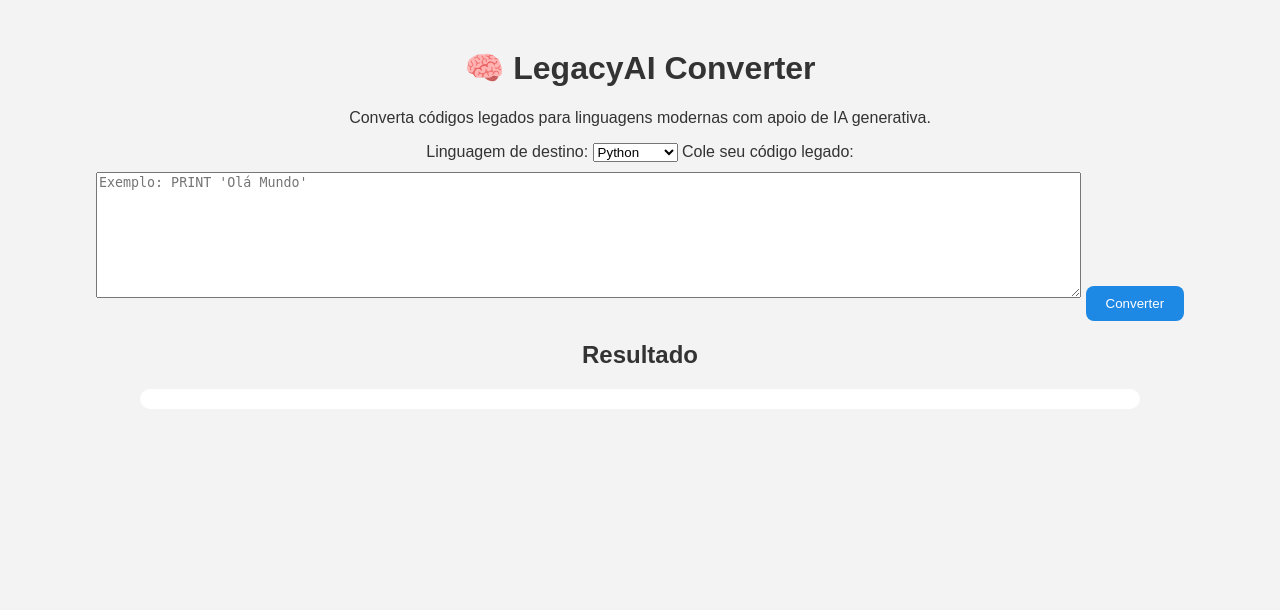
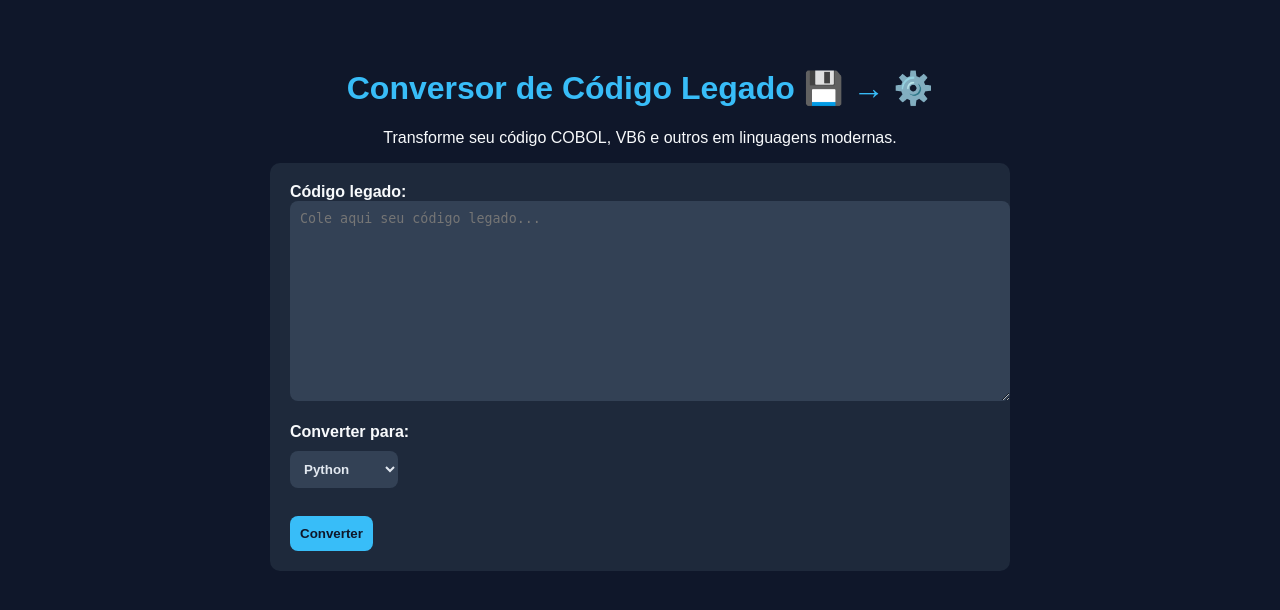
Before and after one commit to LucasFeijoDev/legacy-IA-converter, a Flask app: page / in a window 1280 px wide. Shown: the top 610 px of the page. Run offline with Flask 3, Linux system fonts and the light colour scheme.

Commit message:
Alteracao na estrutura de pastas e estilizacao

```diff
--- a/app.py
+++ b/app.py
@@ -1,18 +1,75 @@
-from flask import Flask, render_template, request, jsonify
-from converter import convert_code
+from flask import Flask, render_template, request
 
 app = Flask(__name__)
+
+def convert_code_legacy_to_modern(legacy_code, target_language="python"):
+    """
+    Conversor simulado de código legado para linguagens modernas.
+    Suporta conversão básica para Python ou JavaScript.
+    """
+    lines = legacy_code.splitlines()
+    converted = []
+
+    # Detecta tipo do código legado (heurística simples)
+    if any("DISPLAY" in line for line in lines):
+        source_type = "COBOL"
+    elif any("PRINT" in line for line in lines):
+        source_type = "VB6"
+    else:
+        source_type = "Desconhecido"
+
+    converted.append(f"# Conversão simulada de {source_type} para {target_language.capitalize()}" if target_language == "python" else f"// Conversão simulada de {source_type} para {target_language.capitalize()}")
+
+    for line in lines:
+        line = line.strip()
+
+        # Conversão para Python
+        if target_language == "python":
+            if line.startswith("DISPLAY"):
+                content = line.replace("DISPLAY", "").strip().replace('"', "'")
+                converted.append(f"print({content})")
+            elif "STOP RUN" in line:
+                converted.append("exit()")
+            elif "PRINT" in line:
+                content = line.replace("PRINT", "").strip().replace('"', "'")
+                converted.append(f"print({content})")
+            elif "If" in line and "Then" in line:
+                converted.append(line.replace("If", "if").replace("Then", ":"))
+            elif "End If" in line:
+                converted.append("# fim do if")
+            else:
+                converted.append(f"# {line}  # Linha não reconhecida")
+
+        # Conversão para JavaScript
+        elif target_language == "javascript":
+            if line.startswith("DISPLAY") or line.startswith("PRINT"):
+                content = line.replace("DISPLAY", "").replace("PRINT", "").strip()
+                converted.append(f"console.log({content});")
+            elif "STOP RUN" in line:
+                converted.append("// programa finalizado")
+            elif "If" in line and "Then" in line:
+                converted.append(line.replace("If", "if (").replace("Then", ") {"))
+            elif "End If" in line:
+                converted.append("}")
+            else:
+                converted.append(f"// {line}  // Linha não reconhecida")
+
+    converted.append("\n# fim da conversão" if target_language == "python" else "\n// fim da conversão")
+    return "\n".join(converted)
+
 
 @app.route('/')
 def index():
     return render_template('index.html')
 
+
 @app.route('/convert', methods=['POST'])
 def convert():
     legacy_code = request.form['legacy_code']
-    target_language = request.form['language']
-    converted_code = convert_code(legacy_code, target_language)
-    return jsonify({'converted_code': converted_code})
+    target_language = request.form.get('language', 'python')
+    converted = convert_code_legacy_to_modern(legacy_code, target_language)
+    return render_template('index.html', converted_code=converted, legacy_code=legacy_code)
+
 
 if __name__ == '__main__':
     app.run(debug=True)
--- /dev/null
+++ b/requirements.txt
@@ -0,0 +1 @@
+Flask==3.0.3
--- a/static/script.js
+++ /dev/null
@@ -1,15 +0,0 @@
-document.getElementById('converter-form').addEventListener('submit', async (e) => {
-    e.preventDefault();
-
-    const legacy_code = document.getElementById('legacy_code').value;
-    const language = document.getElementById('language').value;
-
-    const response = await fetch('/convert', {
-        method: 'POST',
-        headers: { 'Content-Type': 'application/x-www-form-urlencoded' },
-        body: new URLSearchParams({ legacy_code, language })
-    });
-
-    const data = await response.json();
-    document.getElementById('result').innerText = data.converted_code;
-});
--- a/static/style.css
+++ /dev/null
@@ -1,36 +0,0 @@
-body {
-    font-family: Arial, sans-serif;
-    background: #f3f3f3;
-    color: #333;
-    padding: 20px;
-    text-align: center;
-}
-
-textarea {
-    width: 80%;
-    height: 120px;
-    margin: 10px 0;
-}
-
-button {
-    padding: 10px 20px;
-    background-color: #1e88e5;
-    color: white;
-    border: none;
-    border-radius: 8px;
-    cursor: pointer;
-}
-
-button:hover {
-    background-color: #1565c0;
-}
-
-pre {
-    text-align: left;
-    background: #fff;
-    border-radius: 10px;
-    padding: 10px;
-    width: 80%;
-    margin: 0 auto;
-    white-space: pre-wrap;
-}
--- a/templates/index.html
+++ b/templates/index.html
@@ -1,30 +1,92 @@
 <!DOCTYPE html>
-<html lang="pt-BR">
+<html lang="pt-br">
 <head>
     <meta charset="UTF-8">
-    <title>LegacyAI Converter</title>
-    <link rel="stylesheet" href="{{ url_for('static', filename='style.css') }}">
+    <meta name="viewport" content="width=device-width, initial-scale=1.0">
+    <title>Conversor de Código Legado</title>
+    <style>
+        body {
+            font-family: Arial, sans-serif;
+            background-color: #0f172a;
+            color: #f8fafc;
+            text-align: center;
+            padding: 40px;
+        }
+        h1 {
+            color: #38bdf8;
+        }
+        form {
+            background: #1e293b;
+            padding: 20px;
+            border-radius: 10px;
+            display: inline-block;
+            text-align: left;
+            width: 80%;
+            max-width: 700px;
+        }
+        textarea {
+            width: 100%;
+            height: 180px;
+            border-radius: 8px;
+            border: none;
+            padding: 10px;
+            resize: vertical;
+            font-family: monospace;
+            background: #334155;
+            color: #e2e8f0;
+        }
+        select, button {
+            margin-top: 10px;
+            padding: 10px;
+            border-radius: 8px;
+            border: none;
+            font-weight: bold;
+        }
+        select {
+            background: #334155;
+            color: #e2e8f0;
+        }
+        button {
+            background: #38bdf8;
+            color: #0f172a;
+            cursor: pointer;
+        }
+        button:hover {
+            background: #0ea5e9;
+        }
+        pre {
+            text-align: left;
+            background: #1e293b;
+            padding: 20px;
+            border-radius: 10px;
+            overflow-x: auto;
+            white-space: pre-wrap;
+            font-family: monospace;
+            color: #a5f3fc;
+        }
+    </style>
 </head>
 <body>
-    <h1>🧠 LegacyAI Converter</h1>
-    <p>Converta códigos legados para linguagens modernas com apoio de IA generativa.</p>
+    <h1>Conversor de Código Legado 💾 → ⚙️</h1>
+    <p>Transforme seu código COBOL, VB6 e outros em linguagens modernas.</p>
 
-    <form id="converter-form">
-        <label for="language">Linguagem de destino:</label>
-        <select id="language" name="language">
-            <option value="Python">Python</option>
-            <option value="JavaScript">JavaScript</option>
-        </select>
+    <form action="/convert" method="POST">
+        <label><strong>Código legado:</strong></label><br>
+        <textarea name="legacy_code" placeholder="Cole aqui seu código legado...">{{ legacy_code or '' }}</textarea><br><br>
 
-        <label for="legacy_code">Cole seu código legado:</label>
-        <textarea id="legacy_code" name="legacy_code" placeholder="Exemplo: PRINT 'Olá Mundo'"></textarea>
+        <label><strong>Converter para:</strong></label><br>
+        <select name="language">
+            <option value="python">Python</option>
+            <option value="javascript">JavaScript</option>
+        </select><br><br>
 
         <button type="submit">Converter</button>
     </form>
 
-    <h2>Resultado</h2>
-    <pre id="result"></pre>
-
-    <script src="{{ url_for('static', filename='script.js') }}"></script>
+    {% if converted_code %}
+        <hr style="margin:40px 0; border: 1px solid #38bdf8;">
+        <h2>Código Modernizado:</h2>
+        <pre>{{ converted_code }}</pre>
+    {% endif %}
 </body>
 </html>
```
